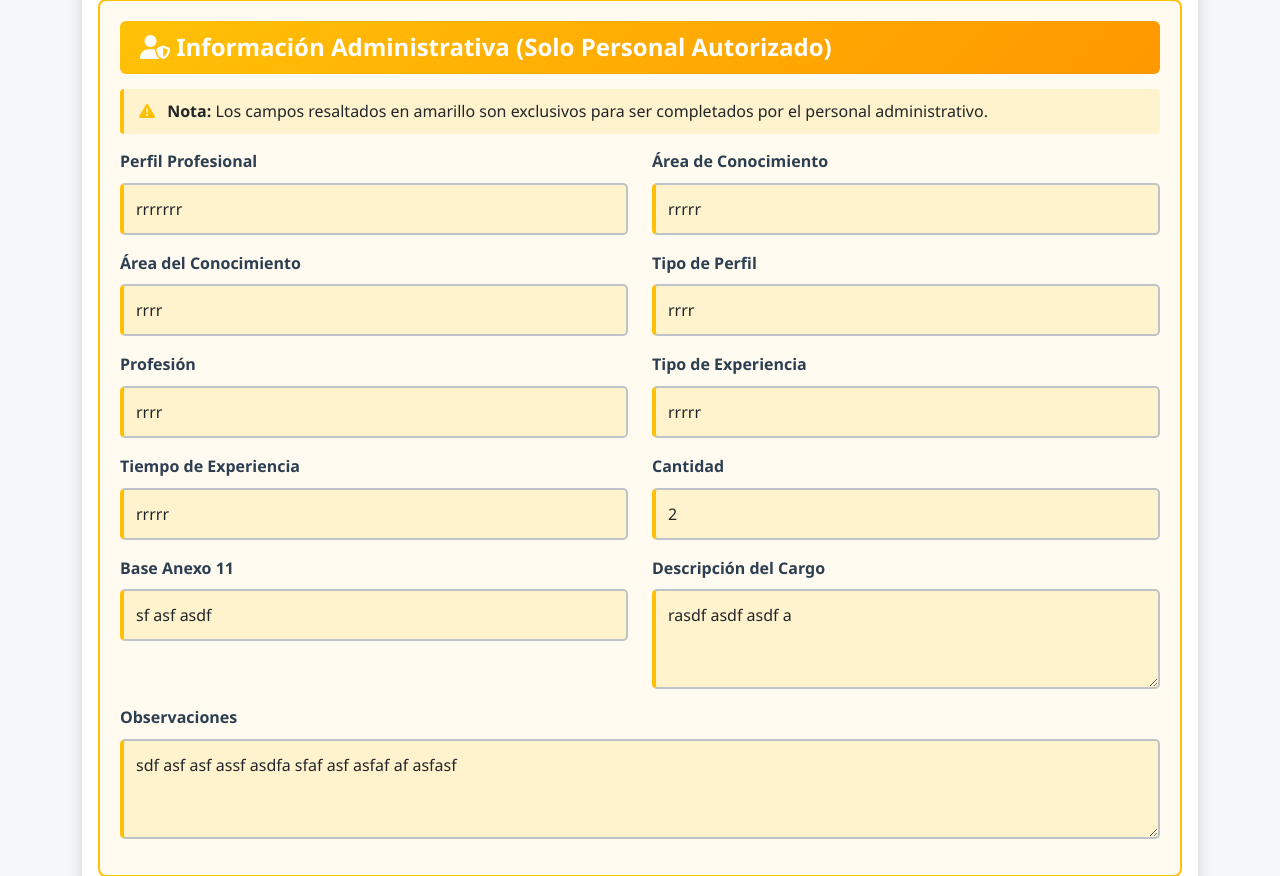
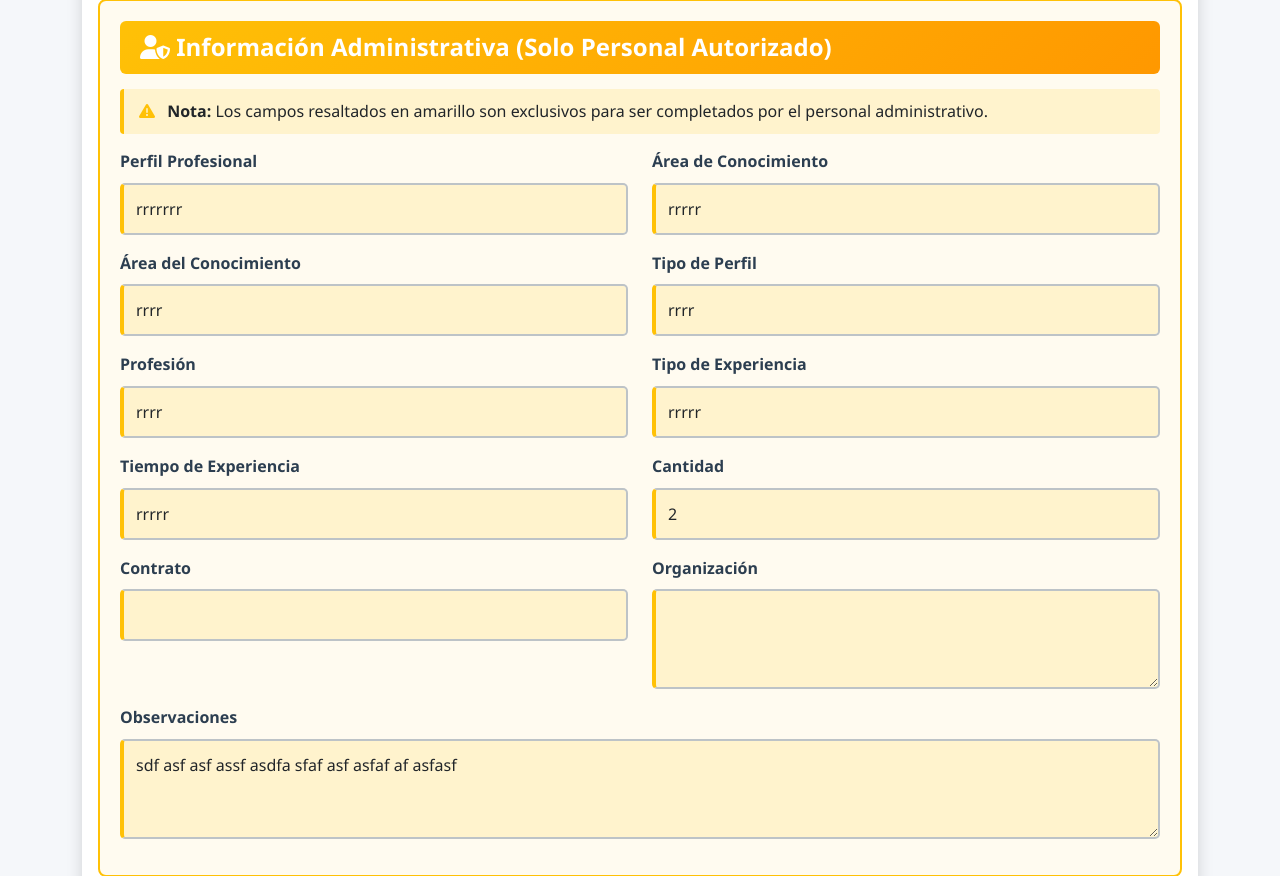
Before and after one commit to erpplaneacion-eng/GESTION_HUMANA_CHVS, a Django app: page /formapp/editar/13/ in a window 1280 px wide. Shown: the part 523-1399 px from the top of the page. Run offline with Django 5.2, Linux system fonts and the light colour scheme; a user stored in the database is signed in; data comes from the database, SQL or seed files in the repository.

Commit message:
se cambian valores de el formato de la tabla

```diff
--- a/gestion_humana/formapp/admin.py
+++ b/gestion_humana/formapp/admin.py
@@ -55,8 +55,8 @@ class InformacionBasicaAdmin(admin.ModelAdmin):
             'fields': (
                 'perfil', 'area_conocimiento', 'area_del_conocimiento',
                 'tipo_perfil', 'profesion', 'experiencia',
-                'tiempo_experiencia', 'cantidad', 'descripcion',
-                'base_anexo_11', 'observacion'
+                'tiempo_experiencia', 'cantidad', 'organizacion',
+                'contrato', 'observacion'
             ),
             'description': 'Estos campos deben ser completados por el personal administrativo'
         }),
--- a/gestion_humana/formapp/forms.py
+++ b/gestion_humana/formapp/forms.py
@@ -162,9 +162,9 @@ class InformacionBasicaForm(forms.ModelForm):
             'tiempo_experiencia': forms.TextInput(attrs={'class': 'form-control'}),
             'cantidad': forms.NumberInput(attrs={'class': 'form-control', 'min': '0'}),
             'cedula': forms.TextInput(attrs={'class': 'form-control'}),
-            'descripcion': forms.Textarea(attrs={'class': 'form-control', 'rows': 3}),
+            'organizacion': forms.Textarea(attrs={'class': 'form-control', 'rows': 3}),
             'genero': forms.Select(attrs={'class': 'form-control'}),
-            'base_anexo_11': forms.TextInput(attrs={'class': 'form-control'}),
+            'contrato': forms.TextInput(attrs={'class': 'form-control'}),
             'tipo_via': forms.TextInput(attrs={'class': 'form-control', 'placeholder': 'Ej: Calle, Avenida, Carrera'}),
             'numero_via': forms.TextInput(attrs={'class': 'form-control', 'placeholder': 'Ej: 45'}),
             'numero_casa': forms.TextInput(attrs={'class': 'form-control', 'placeholder': 'Ej: 23-15'}),
--- a/gestion_humana/formapp/models.py
+++ b/gestion_humana/formapp/models.py
@@ -39,8 +39,8 @@ class InformacionBasica(models.Model):
     experiencia = models.CharField(max_length=200, verbose_name='Tipo de Experiencia', blank=True, null=True)
     tiempo_experiencia = models.CharField(max_length=200, verbose_name='Tiempo de Experiencia', blank=True, null=True)
     cantidad = models.IntegerField(verbose_name='Cantidad', blank=True, null=True)
-    descripcion = models.TextField(verbose_name='Descripción del Cargo', blank=True, null=True)
-    base_anexo_11 = models.CharField(max_length=200, verbose_name='Base Anexo 11', blank=True, null=True)
+    organizacion = models.TextField(verbose_name='Organización', blank=True, null=True)
+    contrato = models.CharField(max_length=200, verbose_name='Contrato', blank=True, null=True)
     observacion = models.TextField(verbose_name='Observaciones', blank=True, null=True)
 
     def __str__(self):
--- a/gestion_humana/formapp/templates/formapp/applicant_edit.html
+++ b/gestion_humana/formapp/templates/formapp/applicant_edit.html
@@ -145,12 +145,12 @@
                     </div>
                     <div class="row">
                         <div class="col-md-6 mb-3">
-                            <label class="form-label">{{ form.base_anexo_11.label }}</label>
-                            <input type="text" name="base_anexo_11" value="{{ form.base_anexo_11.value|default:'' }}" class="form-control admin-field">
+                            <label class="form-label">{{ form.contrato.label }}</label>
+                            <input type="text" name="contrato" value="{{ form.contrato.value|default:'' }}" class="form-control admin-field">
                         </div>
                         <div class="col-md-6 mb-3">
-                            <label class="form-label">{{ form.descripcion.label }}</label>
-                            <textarea name="descripcion" class="form-control admin-field" rows="3">{{ form.descripcion.value|default:'' }}</textarea>
+                            <label class="form-label">{{ form.organizacion.label }}</label>
+                            <textarea name="organizacion" class="form-control admin-field" rows="3">{{ form.organizacion.value|default:'' }}</textarea>
                         </div>
                     </div>
                     <div class="row">
--- a/gestion_humana/formapp/views.py
+++ b/gestion_humana/formapp/views.py
@@ -377,8 +377,8 @@ def create_excel_for_person(applicant):
         ("Experiencia", applicant.experiencia or "N/A"),
         ("Tiempo de Experiencia", applicant.tiempo_experiencia or "N/A"),
         ("Cantidad", applicant.cantidad or "N/A"),
-        ("Descripción", applicant.descripcion or "N/A"),
-        ("Base Anexo 11", applicant.base_anexo_11 or "N/A"),
+        ("Organización", applicant.organizacion or "N/A"),
+        ("Contrato", applicant.contrato or "N/A"),
         ("Observaciones", applicant.observacion or "N/A"),
     ]
 
@@ -614,7 +614,7 @@ def generar_anexo11_pdf(applicant):
     elementos.append(Spacer(1, 0.2*inch))
 
     # Cuerpo de la carta
-    cargo_propuesto = applicant.base_anexo_11 or "el cargo correspondiente"
+    cargo_propuesto = applicant.contrato or "el cargo correspondiente"
 
     texto_compromiso = f"""
     Yo, <b>{applicant.nombre_completo}</b>, identificado con c.c. <b>{applicant.cedula}</b>,
```
Also changed, not shown: gestion_humana/formapp/templates/formapp/applicant_detail.html (+4 -4 lines), gestion_humana/db.sqlite3, gestion_humana/formapp/migrations/0010_remove_informacionbasica_base_anexo_11_and_more.py (added).
